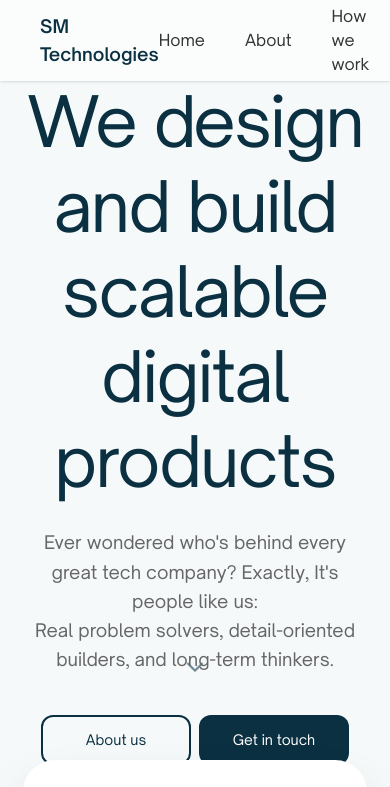
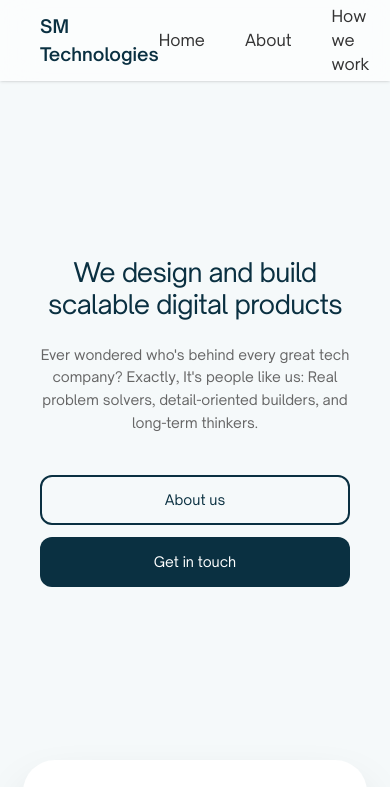
Before and after one commit to mateoLorenzo/smt-landing, a Next.js app: page / in a window 390 px wide. Shown: the top 787 px of the page. Built offline with nearby package versions, Linux system fonts and the light colour scheme.

Commit message:
Adjusted home section content responsiveness

```diff
--- a/src/app/sections/Home.tsx
+++ b/src/app/sections/Home.tsx
@@ -3,46 +3,40 @@ import React from "react";
 export const Home = () => {
   return (
     <section
-      className="relative h-screen flex flex-col items-center justify-center snap-start bg-[#F5F9FA] overflow-visible"
+      className="relative h-screen flex flex-col items-center justify-center snap-start bg-[#F5F9FA] overflow-visible px-6"
       id="home"
     >
       {/* Content */}
-
-      <div className="relative z-10 max-w-5xl mx-auto px-6 text-center ">
-        {/* <h1 className="text-6xl md:text-7xl font-normal leading-tight text-[#0a3041] mb-6 tracking-tight"> */}
-        <h1 className="text-[68px] md:text-[68px] font-normal leading-tight text-[#0a3041] mb-6 tracking-tight">
-          We design and build
-          <br />
-          scalable digital products
+      <div className="relative z-10 max-w-5xl mx-auto text-center">
+        <h1 className="text-[26px] leading-[1.2] md:text-[68px] md:leading-tight font-normal text-[#0a3041] mb-6 tracking-tight">
+          We design and build scalable digital products
         </h1>
 
-        <p className="text-[18px] md:text-[18px] text-[#666666] max-w-3xl mx-auto mb-10 leading-relaxed">
+        <p className="text-[14px] md:text-[18px] text-[#666666] max-w-3xl mx-auto mb-10 leading-relaxed px-4">
           Ever wondered who&apos;s behind every great tech company? Exactly,
-          It&apos;s people like us:
-          <br />
-          Real problem solvers, detail-oriented builders, and long-term
-          thinkers.
+          It&apos;s people like us: Real problem solvers, detail-oriented
+          builders, and long-term thinkers.
         </p>
 
         {/* CTA Buttons */}
-        <div className="flex gap-2 justify-center items-center">
+        <div className="flex flex-col sm:flex-row gap-3 sm:gap-2 justify-center items-center px-4">
           <a
             href="#what-we-do"
-            className="w-[150px] h-[50px] flex items-center justify-center rounded-xl text-sm font-normal border-2 border-[#0a3041] text-[#0a3041] transition-all duration-200 hover:bg-[#0a3041] hover:text-white"
+            className="w-full sm:w-[150px] h-[50px] flex items-center justify-center rounded-xl text-sm font-normal border-2 border-[#0a3041] text-[#0a3041] transition-all duration-200 hover:bg-[#0a3041] hover:text-white"
           >
             About us
           </a>
           <a
             href="#contact"
-            className="bg-[#0a3041] text-white w-[150px] h-[50px] flex items-center justify-center rounded-xl text-sm border-2 border-transparent font-normal transition-all duration-200 hover:bg-[#0a4051] hover:shadow-lg"
+            className="w-full sm:w-[150px] h-[50px] flex items-center justify-center bg-[#0a3041] text-white rounded-xl text-sm border-2 border-transparent font-normal transition-all duration-200 hover:bg-[#0a4051] hover:shadow-lg"
           >
             Get in touch
           </a>
         </div>
       </div>
 
-      {/* Scroll indicator */}
-      <div className="absolute bottom-40 left-1/2 -translate-x-1/2">
+      {/* Scroll indicator - Hidden on mobile */}
+      <div className="absolute bottom-40 left-1/2 -translate-x-1/2 hidden md:block">
         <a
           href="#what-we-do"
           className="flex flex-col items-center gap-2 text-[#0a3041]/60 hover:text-[#0a3041] transition-colors"
```
